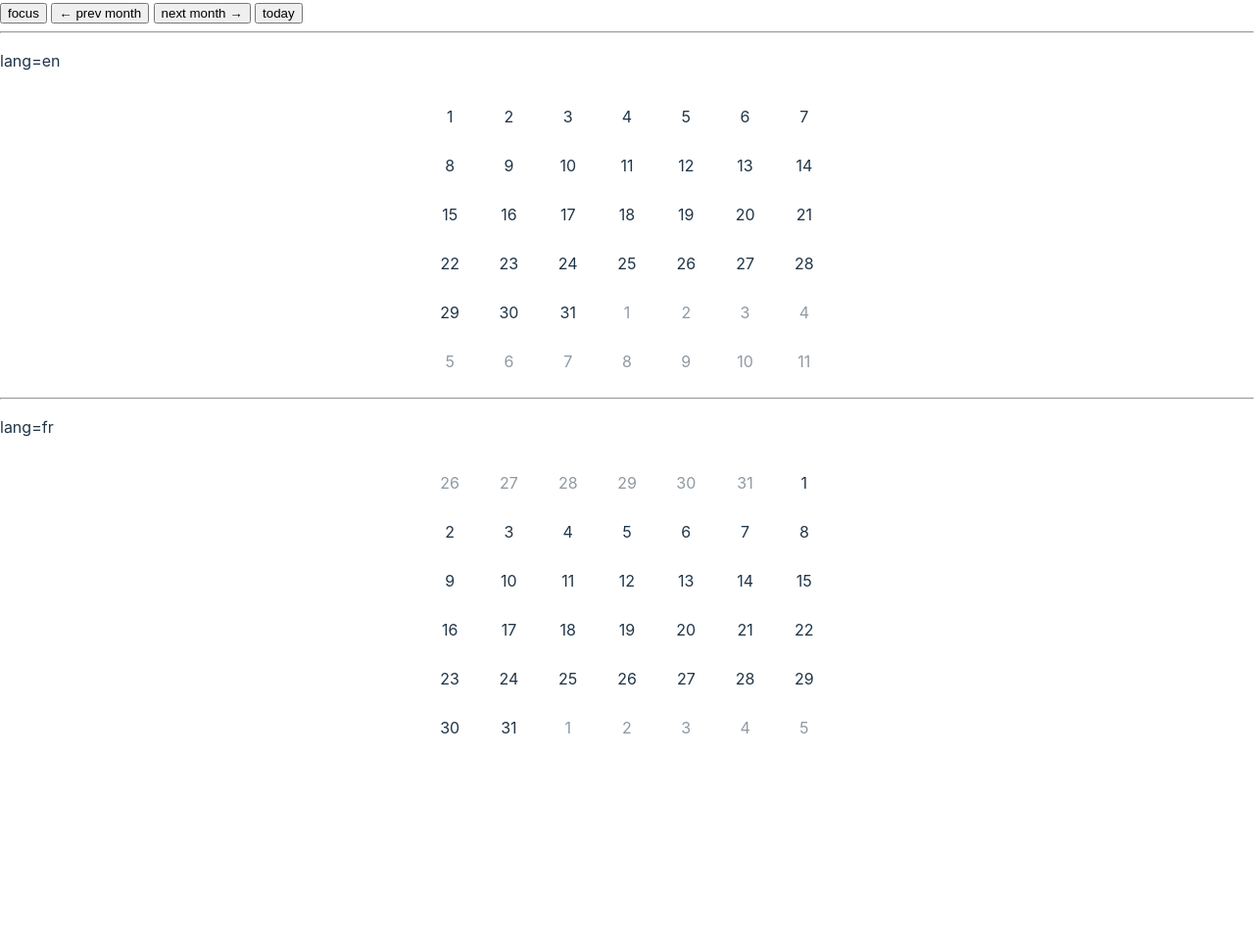
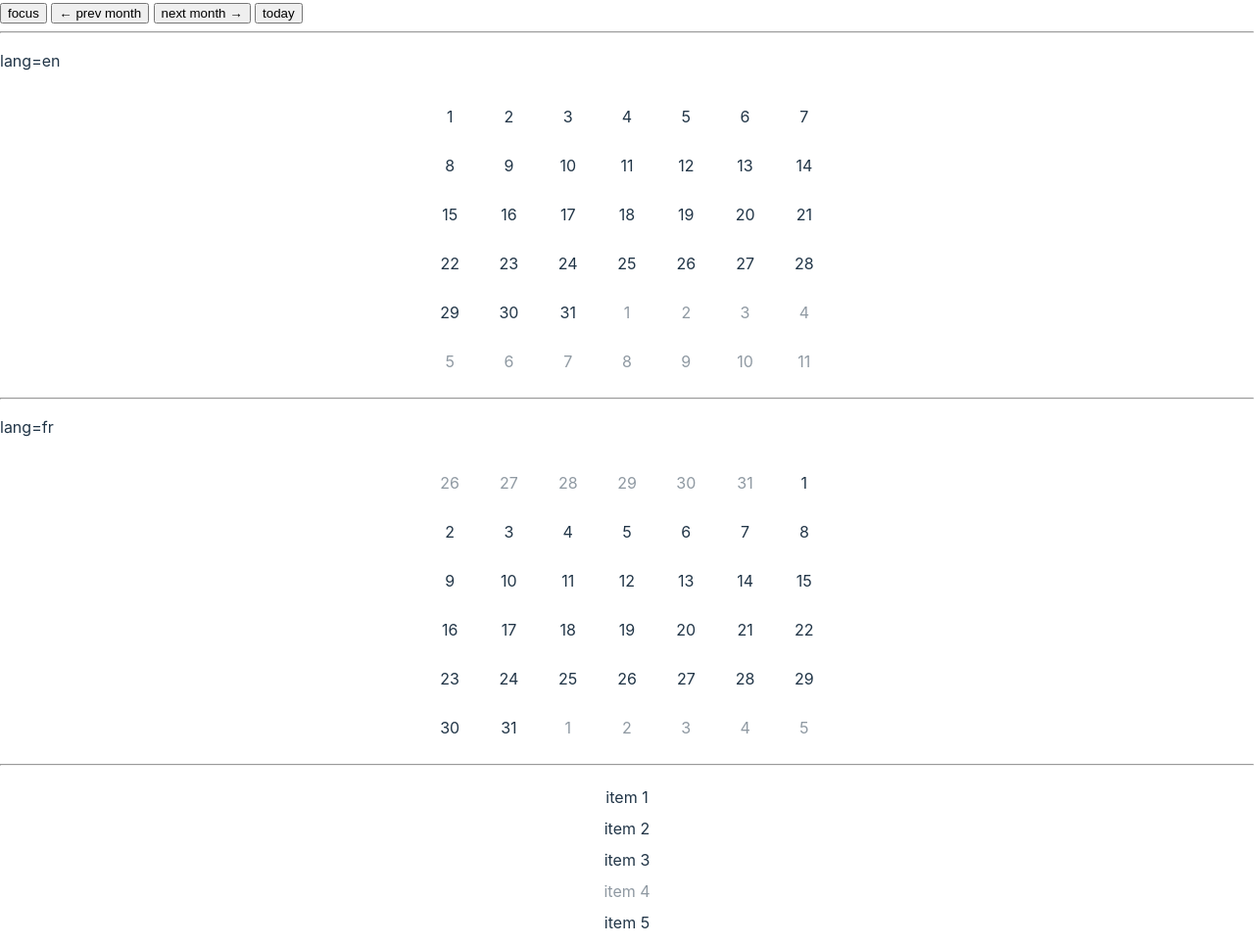
Before and after one commit to ubermanu/components, a website built with Vite: page index.html in a window 1280 px wide. Shown: the whole page at 98% size. Before the commit the page ends 800 px from the top, so only its background shows below. Built offline with nearby package versions, Linux system fonts and the light colour scheme.

Commit message:
add listbox

```diff
--- a/index.html
+++ b/index.html
@@ -20,6 +20,14 @@
     <hr />
     <p>lang=fr</p>
     <ubermanu-daygrid lang="fr"></ubermanu-daygrid>
+    <hr />
+    <ubermanu-listbox>
+      <ubermanu-listbox-item value="1">item 1</ubermanu-listbox-item>
+      <ubermanu-listbox-item value="2">item 2</ubermanu-listbox-item>
+      <ubermanu-listbox-item value="3">item 3</ubermanu-listbox-item>
+      <ubermanu-listbox-item value="4" disabled>item 4</ubermanu-listbox-item>
+      <ubermanu-listbox-item value="5">item 5</ubermanu-listbox-item>
+    </ubermanu-listbox>
     <script>
       const focus = document.getElementById('focus')
       const grid = document.querySelector('ubermanu-daygrid')
--- /dev/null
+++ b/src/ListBox.js
@@ -0,0 +1,105 @@
+import { html, LitElement } from 'lit'
+
+/**
+ * Implements an accessible, multi-selectable list box.
+ */
+export class ListBox extends LitElement {
+  static get properties() {
+    return {}
+  }
+
+  constructor() {
+    super()
+
+    // Set the role to listbox if not already set.
+    if (!this.hasAttribute('role')) {
+      this.setAttribute('role', 'listbox')
+    }
+  }
+
+  /**
+   * Returns all items.
+   * @returns {NodeListOf<Element>}
+   */
+  get items() {
+    return this.querySelectorAll('[role="option"]')
+  }
+
+  /**
+   * Returns the selected items.
+   * @returns {Array<Element>}
+   */
+  selectedItems() {
+    return Array.from(this.items).filter((item) => item.selected && !item.disabled)
+  }
+
+  /**
+   * Selects an item.
+   * @param item
+   */
+  selectItem(item) {
+    if (item.disabled) {
+      return
+    }
+    item.selected = true
+  }
+
+  /**
+   * Deselects an item.
+   * @param item
+   */
+  deselectItem(item) {
+    if (item.disabled) {
+      return
+    }
+    item.selected = false
+  }
+
+  /**
+   * Toggles an item.
+   * @param item
+   */
+  toggleItem(item) {
+    if (item.selected) {
+      this.deselectItem(item)
+    } else {
+      this.selectItem(item)
+    }
+  }
+
+  /**
+   * Selects all items.
+   */
+  selectAll() {
+    this.items.forEach((item) => {
+      this.selectItem(item)
+    })
+  }
+
+  /**
+   * Deselects all items.
+   */
+  deselectAll() {
+    this.items.forEach((item) => {
+      this.deselectItem(item)
+    })
+  }
+
+  /**
+   * Updates the element with additional attributes.
+   */
+  requestUpdate() {
+    super.requestUpdate(...arguments)
+
+    // Set the 'empty' attribute if there are no items.
+    if (!this.selectedItems?.length) {
+      this.setAttribute('empty', '')
+    } else {
+      this.removeAttribute('empty')
+    }
+  }
+
+  createRenderRoot() {
+    return this
+  }
+}
--- /dev/null
+++ b/src/ListBoxItem.js
@@ -0,0 +1,71 @@
+import { LitElement } from 'lit'
+
+/**
+ * Implements an accessible, multi-selectable list box.
+ */
+export class ListBoxItem extends LitElement {
+  static get properties() {
+    return {
+      /**
+       * If selected, the list box item will be marked as selected.
+       * The list box item will still be focusable.
+       */
+      selected: { type: Boolean, reflect: true },
+
+      /**
+       * If disabled, the list box item will not be focusable.
+       */
+      disabled: { type: Boolean, reflect: true },
+
+      /**
+       * The value of the list box item.
+       * This value will be used to identify the list box item.
+       */
+      value: { type: String, reflect: true }
+    }
+  }
+
+  constructor() {
+    super()
+    this.selected = false
+    this.disabled = false
+    this.value = ''
+    this.tabIndex = 0
+
+    // Set the role to option if not already set.
+    if (!this.hasAttribute('role')) {
+      this.setAttribute('role', 'option')
+    }
+
+    // Bind event listeners.
+    this.addEventListener('click', this._onClick.bind(this))
+  }
+
+  get listbox() {
+    return this.closest('[role="listbox"]')
+  }
+
+  /**
+   * Handles the click event.
+   * @private
+   */
+  _onClick() {
+    this.listbox?.toggleItem(this)
+  }
+
+  /**
+   * Updates the element with additional attributes.
+   */
+  requestUpdate() {
+    super.requestUpdate(...arguments)
+
+    this.setAttribute('tabindex', this.disabled ? '-1' : '0')
+    this.setAttribute('aria-hidden', this.disabled?.toString() ?? 'false')
+    this.setAttribute('aria-selected', this.selected?.toString() ?? 'false')
+    this.setAttribute('aria-disabled', this.disabled?.toString() ?? 'false')
+  }
+
+  createRenderRoot() {
+    return this
+  }
+}
--- a/src/example.css
+++ b/src/example.css
@@ -85,3 +85,52 @@
     background-color: rgba(255, 255, 255, 0.36);
     font-weight: 600;
 }
+
+ubermanu-listbox {
+    display: flex;
+    flex-direction: column;
+    align-items: center;
+    justify-content: center;
+    width: 100%;
+    max-width: 430px;
+    padding: 0.5rem;
+    margin: 0 auto;
+    box-sizing: border-box;
+    user-select: none;
+}
+
+ubermanu-listbox-item {
+    display: flex;
+    align-items: center;
+    justify-content: center;
+    width: 100%;
+    height: 2rem;
+    padding: 0.5rem;
+    border: 1px solid rgba(255, 255, 255, 0.12);
+    border-radius: 0.25rem;
+    background-color: rgba(255, 255, 255, 0.12);
+    color: inherit;
+    text-decoration: none;
+    transition: background-color 0.2s ease-in-out;
+    box-sizing: border-box;
+    user-select: none;
+}
+
+ubermanu-listbox-item:hover {
+    background-color: rgba(255, 255, 255, 0.24);
+}
+
+ubermanu-listbox-item:focus {
+    outline: none;
+    box-shadow: 0 0 0 2px #ffffff, 0 0 0 4px #000000;
+}
+
+ubermanu-listbox-item[disabled] {
+    pointer-events: none;
+    opacity: 0.5;
+}
+
+ubermanu-listbox-item[selected] {
+    background-color: rgba(255, 255, 255, 0.36);
+    font-weight: 600;
+}
--- a/src/main.js
+++ b/src/main.js
@@ -1,8 +1,14 @@
 import { DayGrid } from './DayGrid.js'
 import { DayGridItem } from './DayGridItem.js'
+import { ListBox } from './ListBox.js'
+import { ListBoxItem } from './ListBoxItem.js'
 
 export * from './DayGrid.js'
 export * from './DayGridItem.js'
+export * from './ListBox.js'
+export * from './ListBoxItem.js'
 
 window.customElements.define('ubermanu-daygrid', DayGrid)
 window.customElements.define('ubermanu-daygrid-item', DayGridItem)
+window.customElements.define('ubermanu-listbox', ListBox)
+window.customElements.define('ubermanu-listbox-item', ListBoxItem)
```
